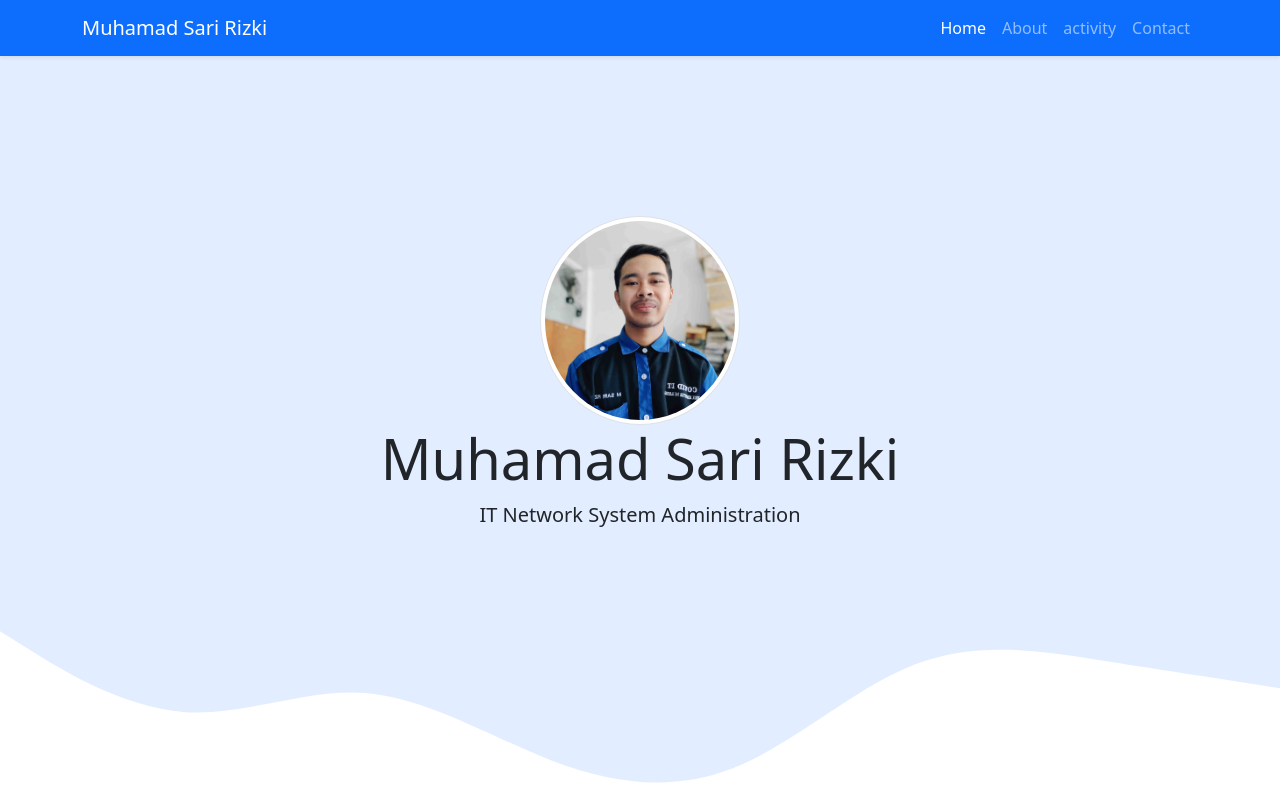
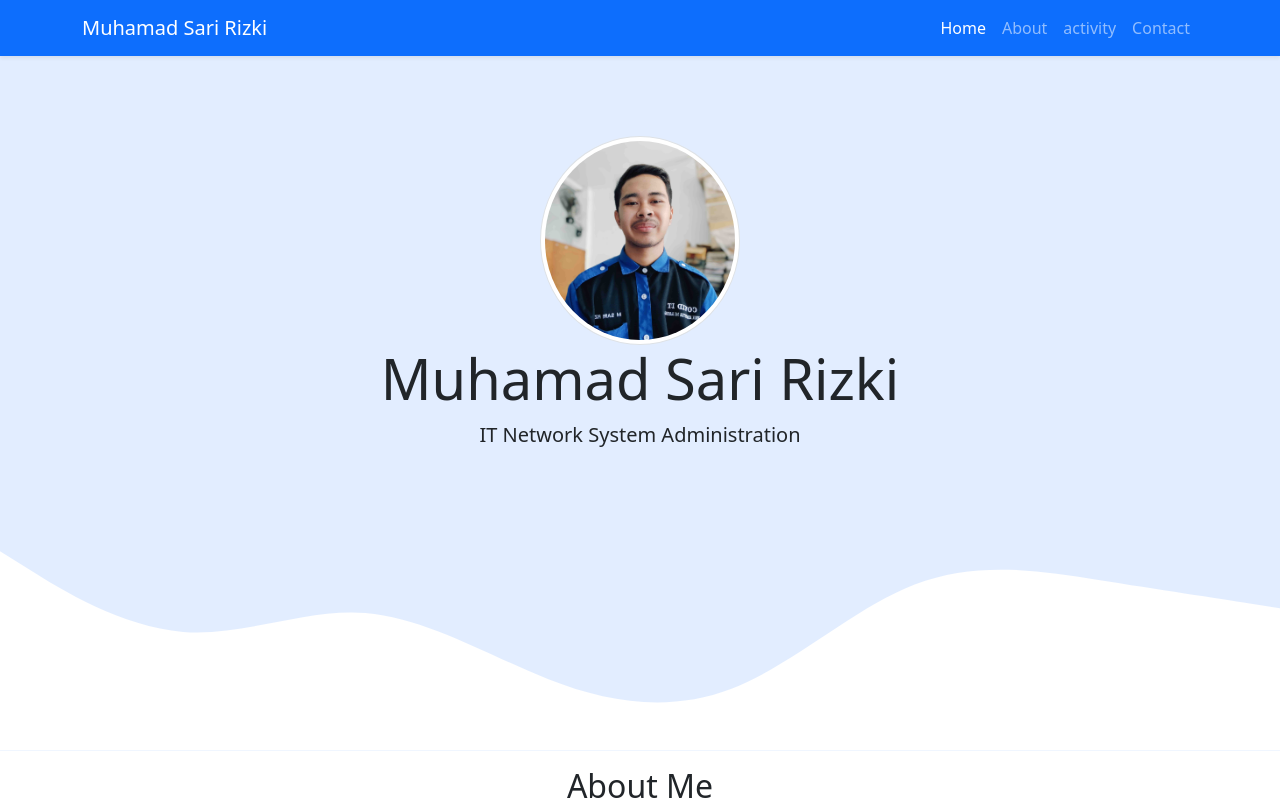
Before and after one commit to msaririzki/msaririzki.github.io, a plain HTML site: page index.html in a window 1280 px wide. Shown: the top 808 px of the page. Drawn offline with nearby package versions, Linux system fonts and the light colour scheme.

Commit message:
Update style.css

```diff
--- a/style.css
+++ b/style.css
@@ -1,5 +1,5 @@
 .jumbotron {
-  padding-top: 10rem;
+  padding-top: 5rem;
   background-color: #e2edff;
 }
 
```
